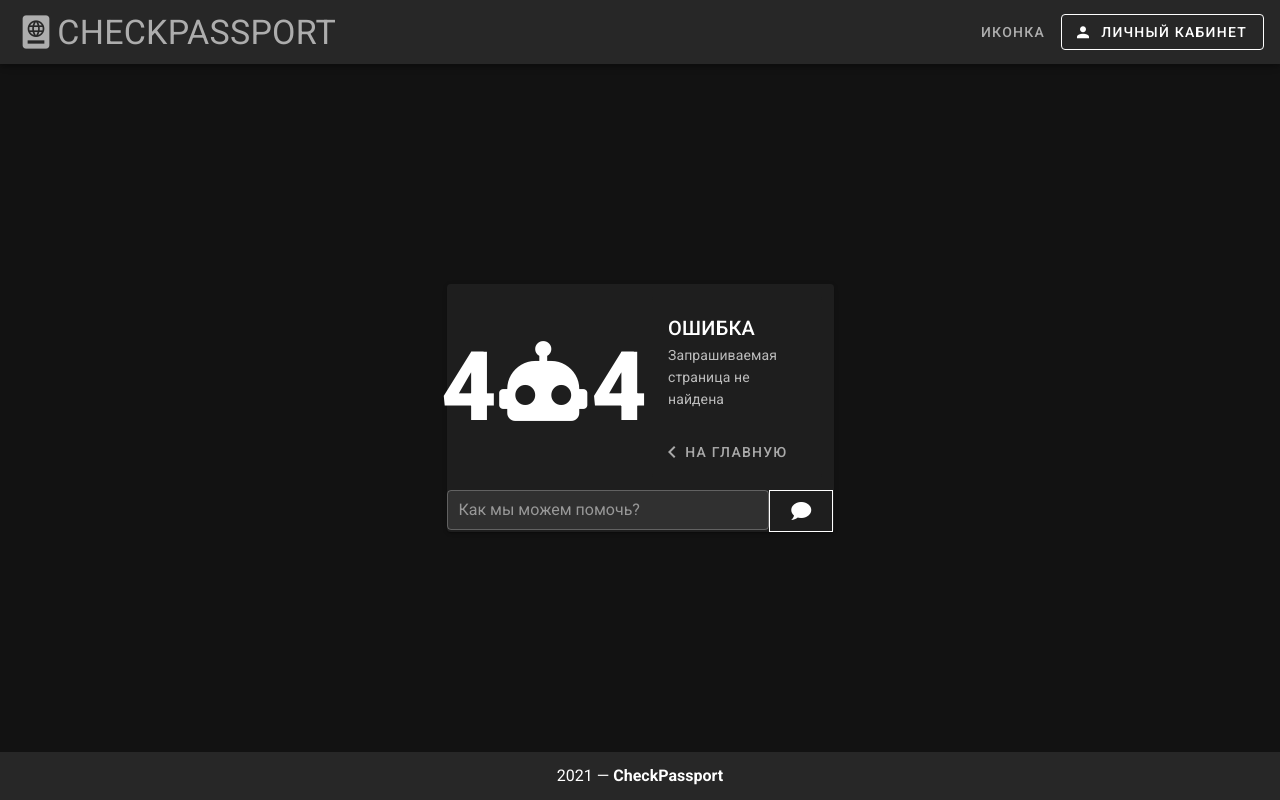
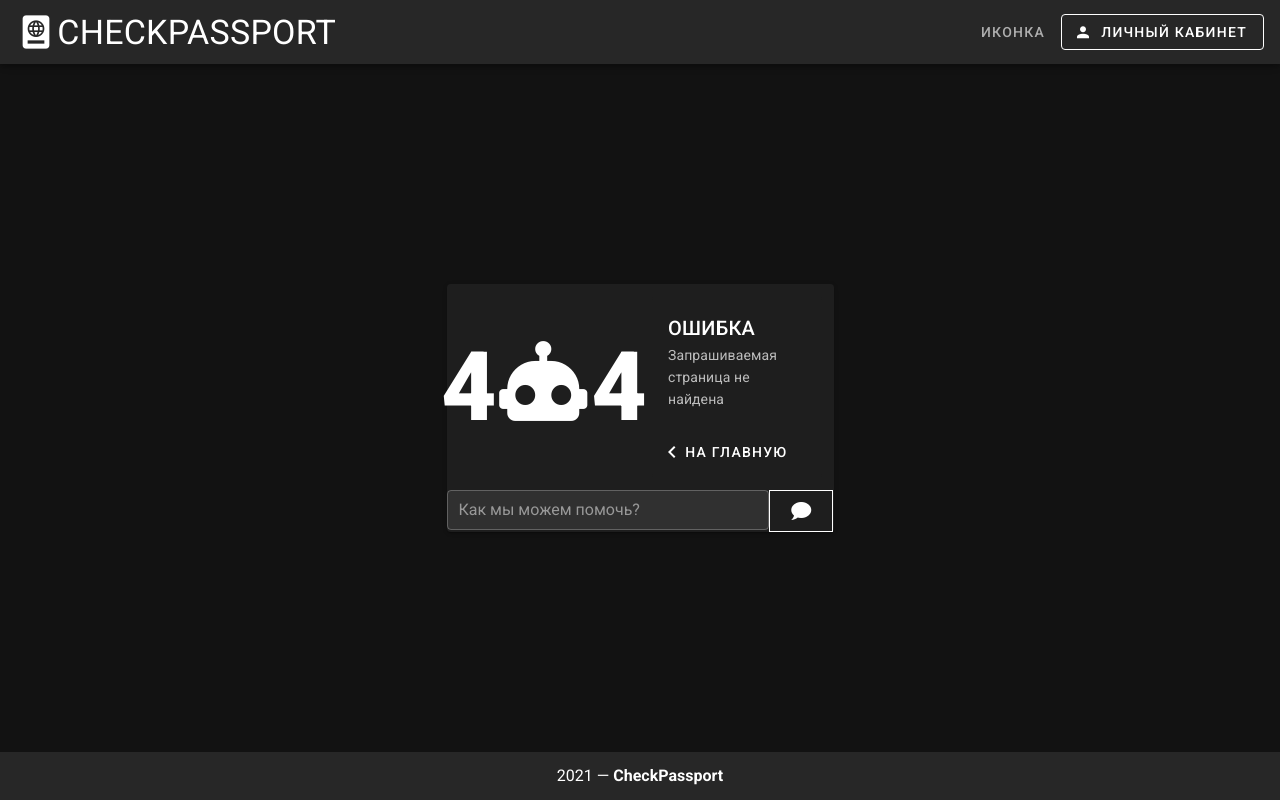
Before and after one commit to cybearz/CheckPassport, a Vue app: page /notFound in a window 1280 px wide. Built offline with nearby package versions, Linux system fonts and the light colour scheme.

Commit message:
AppBar, PageEmp, PageNotFound: removed all <router-link> wrappers around the <v-btn> tag

```diff
--- a/src/components/AppBar.vue
+++ b/src/components/AppBar.vue
@@ -1,18 +1,14 @@
 <template>
 	<v-app-bar app dark v-if="!isMobile">
 
-		<router-link
-			style="text-decoration: none; color: inherit;"
-			:to="{ name: 'PageHome' }"
-		>
 		<v-btn
 			class="px-0"
 			plain
+			:to="{ name: 'PageHome' }"
 		>
 			<v-icon size="40">mdi-passport</v-icon>
 			<div class="text-h4">CheckPassport</div>
 		</v-btn>
-		</router-link>
 
 		<v-spacer/>
 
@@ -22,15 +18,12 @@
 			Иконка
 		</v-btn>
 
-		<router-link
-			style="text-decoration: none; color: inherit;"
+		<v-btn outlined
 			:to="{ name: 'PageProfile' }"
 		>
-			<v-btn outlined>
 			<v-icon left>mdi-account</v-icon>
 			{{ login }}
 		</v-btn>
-		</router-link>
 
 	</v-app-bar>
 
--- a/src/pages/PageEmp.vue
+++ b/src/pages/PageEmp.vue
@@ -13,18 +13,14 @@
 			/>
 			<div v-else>
 				<div class="d-flex justify-end">
-					<router-link
-						style="text-decoration: none; color: inherit;"
+					<v-btn
+						text
+						plain
 						:to="{ name: 'PageHome' }"
 					>
-						<v-btn
-							text
-							plain
-						>
-							<v-icon>mdi-chevron-left</v-icon>
-							Назад
-						</v-btn>
-					</router-link>
+						<v-icon>mdi-chevron-left</v-icon>
+						Назад
+					</v-btn>
 				</div>
 
 				<PassportForm
--- a/src/pages/PageNotFound.vue
+++ b/src/pages/PageNotFound.vue
@@ -20,15 +20,14 @@
 							<v-card-title class="text-uppercase">Ошибка</v-card-title>
 							<v-card-subtitle>Запрашиваемая страница не найдена</v-card-subtitle>
 							<v-card-actions>
-								<router-link
-									style="text-decoration: none; color: inherit;"
+								<v-btn
+									plain
+									class="px-0"
 									:to="{ name: 'PageHome' }"
 								>
-									<v-btn plain class="px-0">
-										<v-icon>mdi-chevron-left</v-icon>
-										На главную
-									</v-btn>
-								</router-link>
+									<v-icon>mdi-chevron-left</v-icon>
+									На главную
+								</v-btn>
 							</v-card-actions>
 						</v-card>
 					</v-col>
```
Lines whose indentation alone changed are shown as unchanged.
